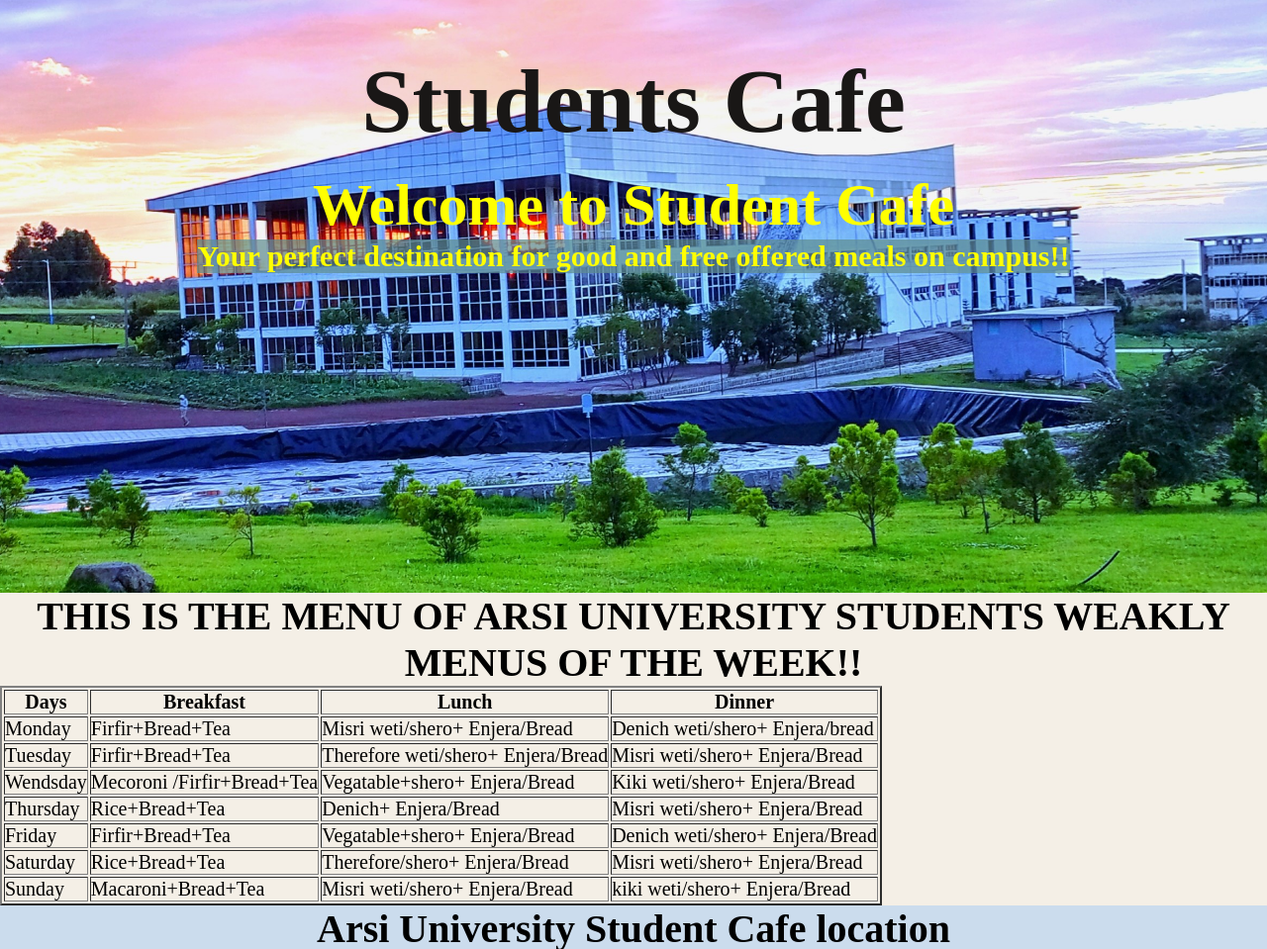
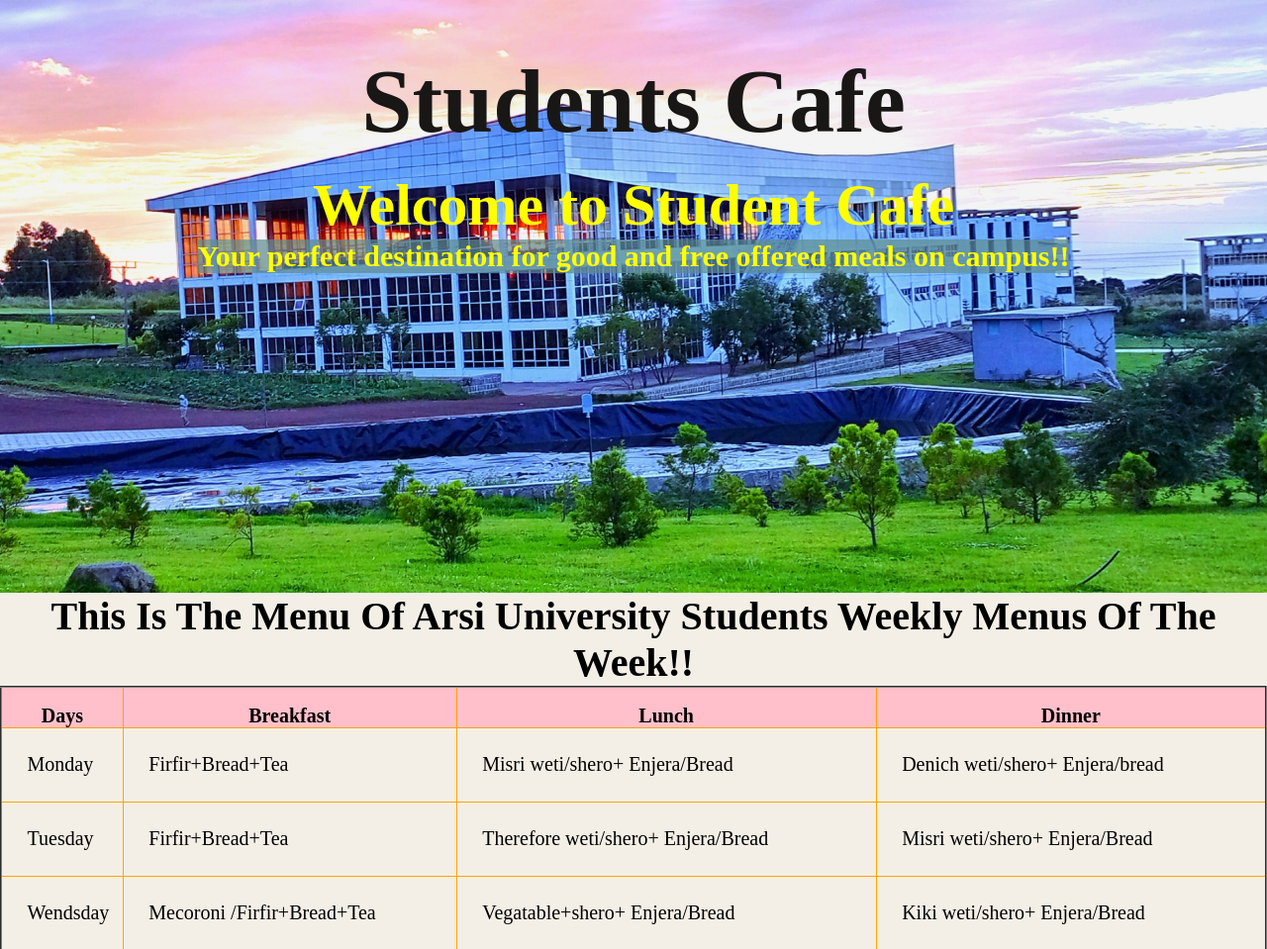
Before and after one commit to firaol1214/G6-web-Project, a PHP site: page / in a window 1280 px wide. Shown: the part 105-1064 px from the top of the page at 99% size. Run offline with PHP 8.4, Linux system fonts and the light colour scheme.

Commit message:
css update

```diff
--- a/CSS/style.css
+++ b/CSS/style.css
@@ -166,7 +166,30 @@ img {
 }
 
 /* menu styling */
+body{
+  background-color: #f4efe6;
+ }
 
+.table,th,td{
+  border:1px solid orange;
+  }
+table{
+  border-collapse: collapse;
+  width:100%;
+}
+th{
+  height:40px;
+  text-align:center;
+  vertical-align: bottom;
+  background-color: pink;
+  color: dark blue;
+}
+td{
+  padding:2%;
+  text-align:left;}
+tr:hover{
+   background-color: #d0e3ff;
+}
 
 
 
--- a/index.html
+++ b/index.html
@@ -51,7 +51,7 @@
 
 <!-- menu teble -->
 <section class="menu"   id="menu">
-  <caption><h2><strong>THIS IS THE MENU OF ARSI UNIVERSITY STUDENTS WEAKLY MENUS OF THE WEEK!!</strong> </h2></caption>
+  <caption><h2><strong>This Is The Menu Of Arsi University Students Weekly Menus Of The Week!!</strong> </h2></caption>
   <table border="2">
    <tr>
    <th>Days</th>
```
